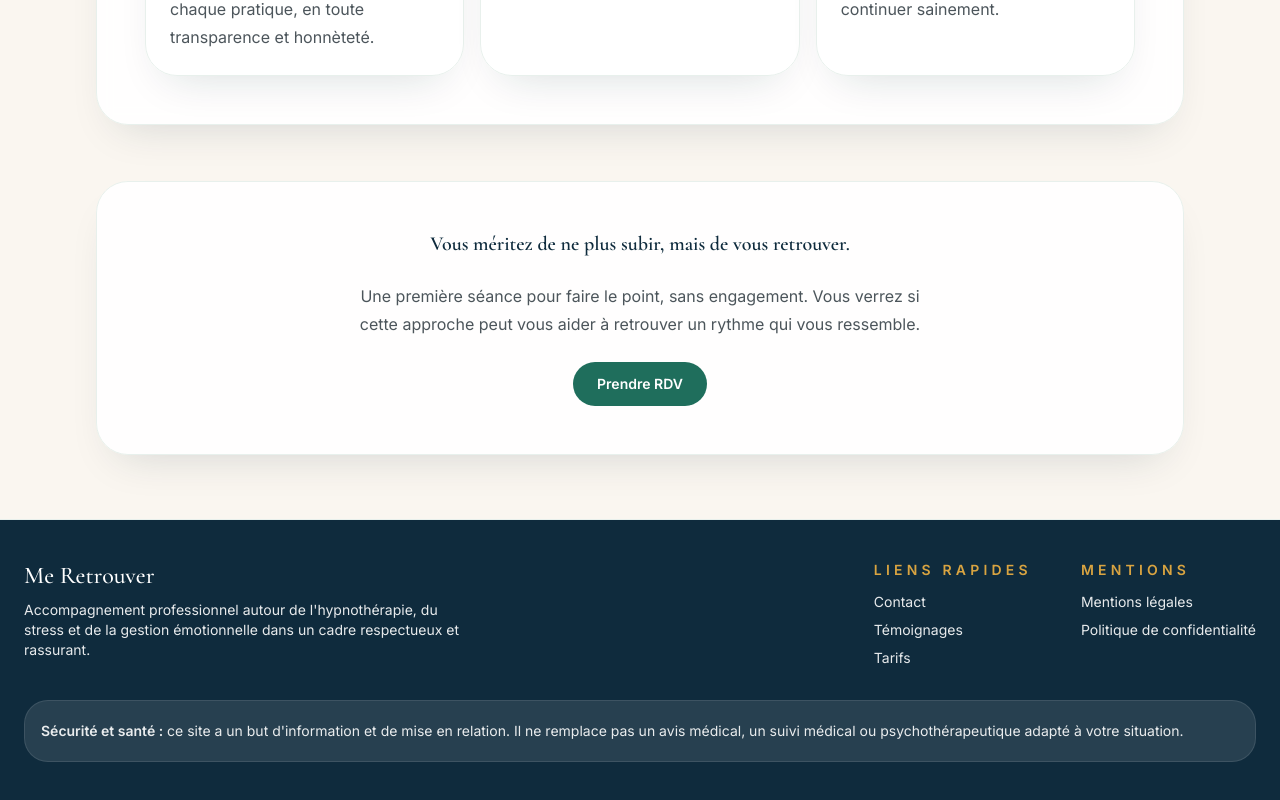
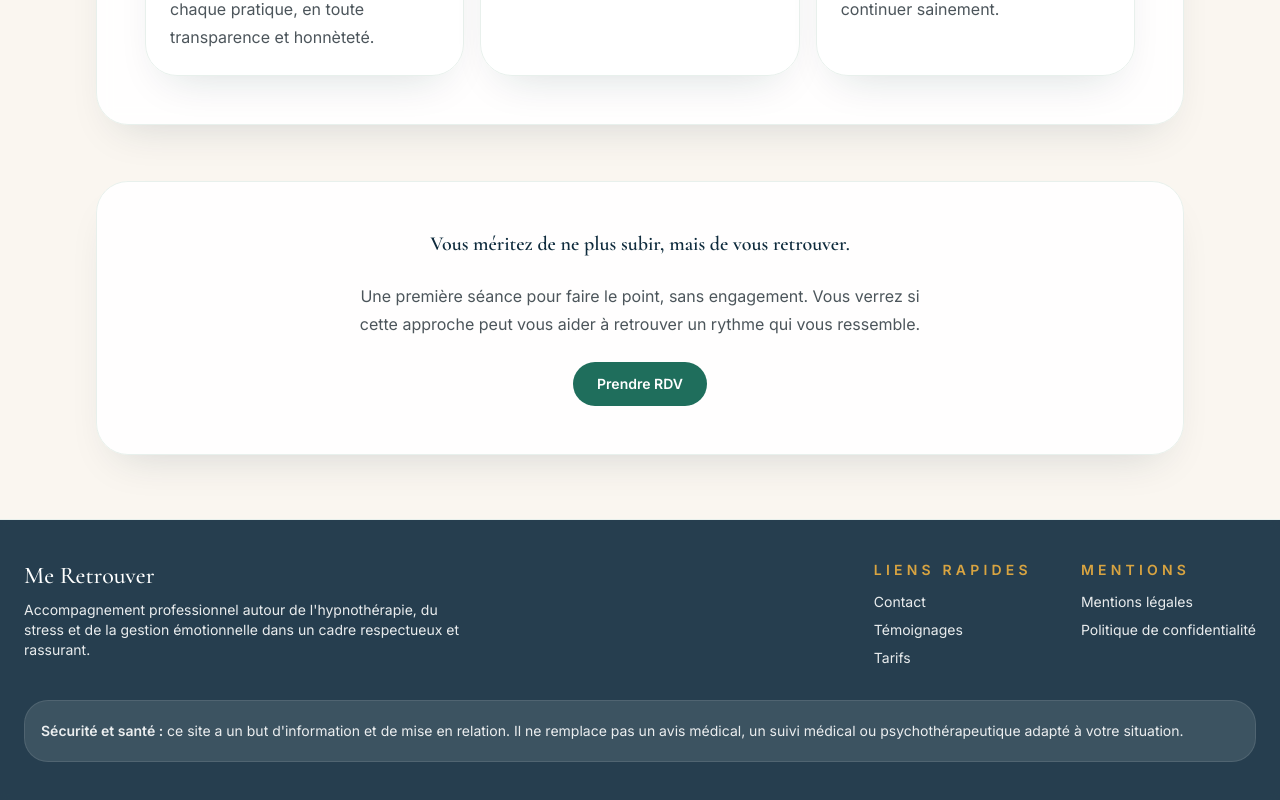
Before and after one commit to ssivadier/MeRetrouver, a Next.js app: page / in a window 1280 px wide. Shown: the part 1450-2250 px from the top of the page. Built offline with nearby package versions, Linux system fonts and the light colour scheme.

Commit message:
Add slight transparency and blur to footer

```diff
--- a/components/site-layout.tsx
+++ b/components/site-layout.tsx
@@ -122,7 +122,7 @@ export function SiteLayout({ children }: { children: React.ReactNode }) {
 
       <main className="relative z-10"><PageTransition>{children}</PageTransition></main>
 
-      <footer className="relative z-10 border-t border-brand-mist bg-brand-deep px-6 py-10 text-sm text-white/90">
+      <footer className="relative z-10 border-t border-brand-mist bg-brand-deep/90 backdrop-blur-sm px-6 py-10 text-sm text-white/90">
         <div className="mx-auto flex max-w-7xl flex-col gap-8 lg:flex-row lg:items-start lg:justify-between">
           <div className="max-w-md space-y-2">
             <p className="font-display text-2xl text-white">{siteConfig.name}</p>
```
